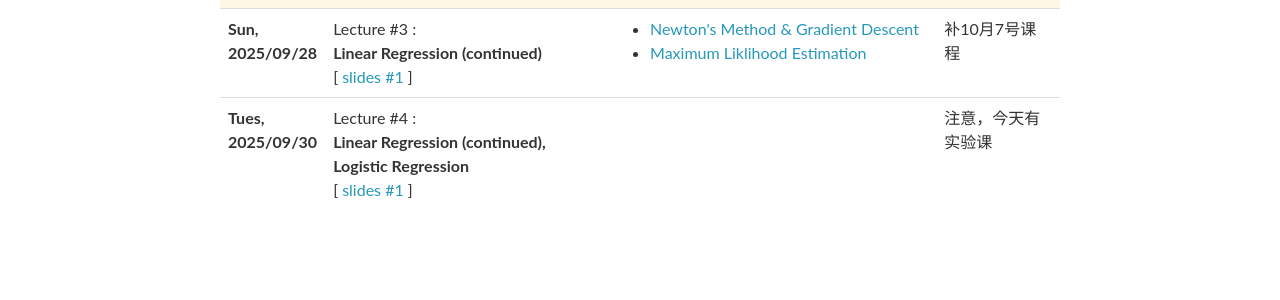
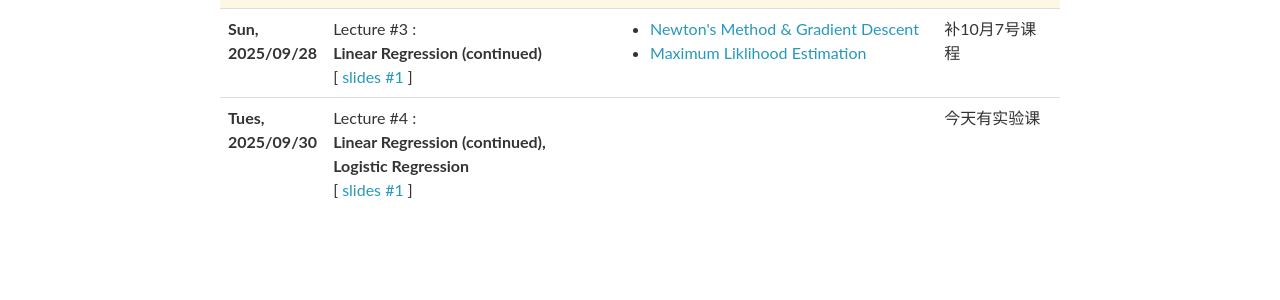
Before and after one commit to SEUML/ml-spring-2025, a Jekyll site: the page built from _pages/lectures.md, in a window 1280 px wide and 937 px high. Shown: the part 407-707 px from the top of the window. Built offline with Jekyll 4.4.1, drawn with Linux system fonts in a browser that asks for light colours; nearby versions of some CDN libraries; comment, search, counter and statistics services are not loaded.

Commit message:
Update lectures.yml

```diff
--- a/_data/lectures.yml
+++ b/_data/lectures.yml
@@ -33,7 +33,7 @@
     <strong>Linear Regression (continued), Logistic Regression</strong>
   slides: "../assets/slides/lecture2.pdf"
   readings:
-  logistics: 注意，今天有实验课
+  logistics: 今天有实验课
 
 # - date: Tues, 2025/10/09
 #   title: >
```
